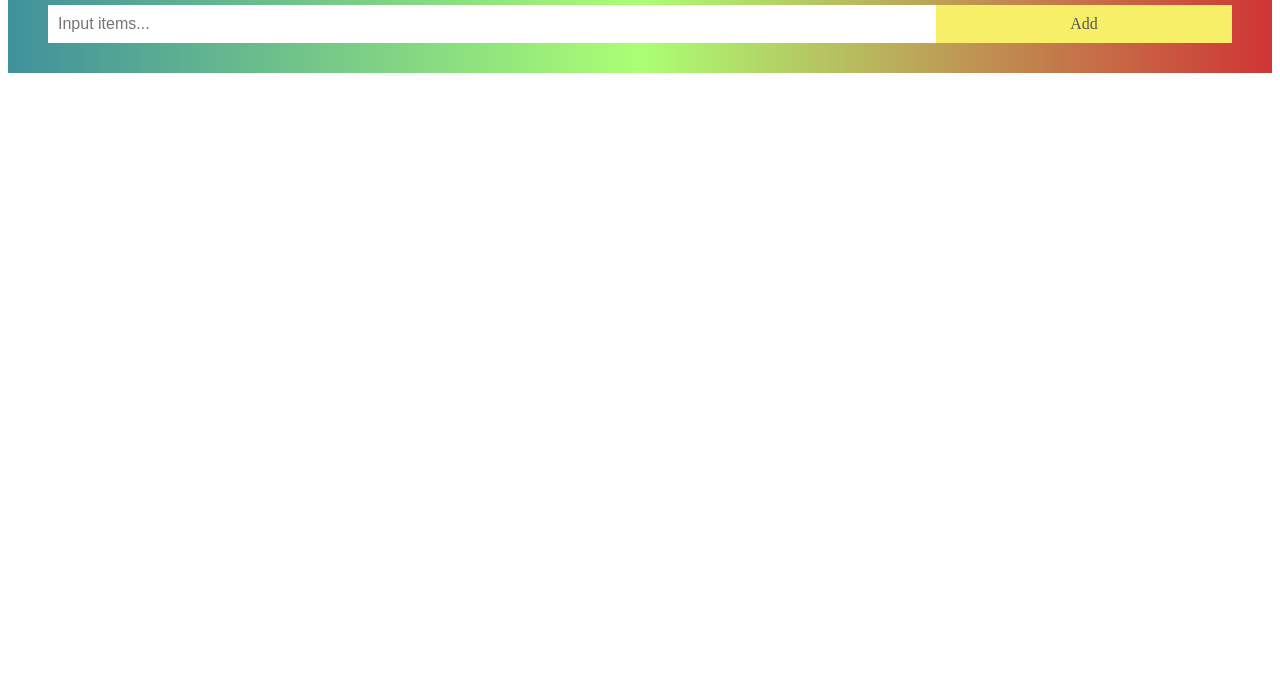
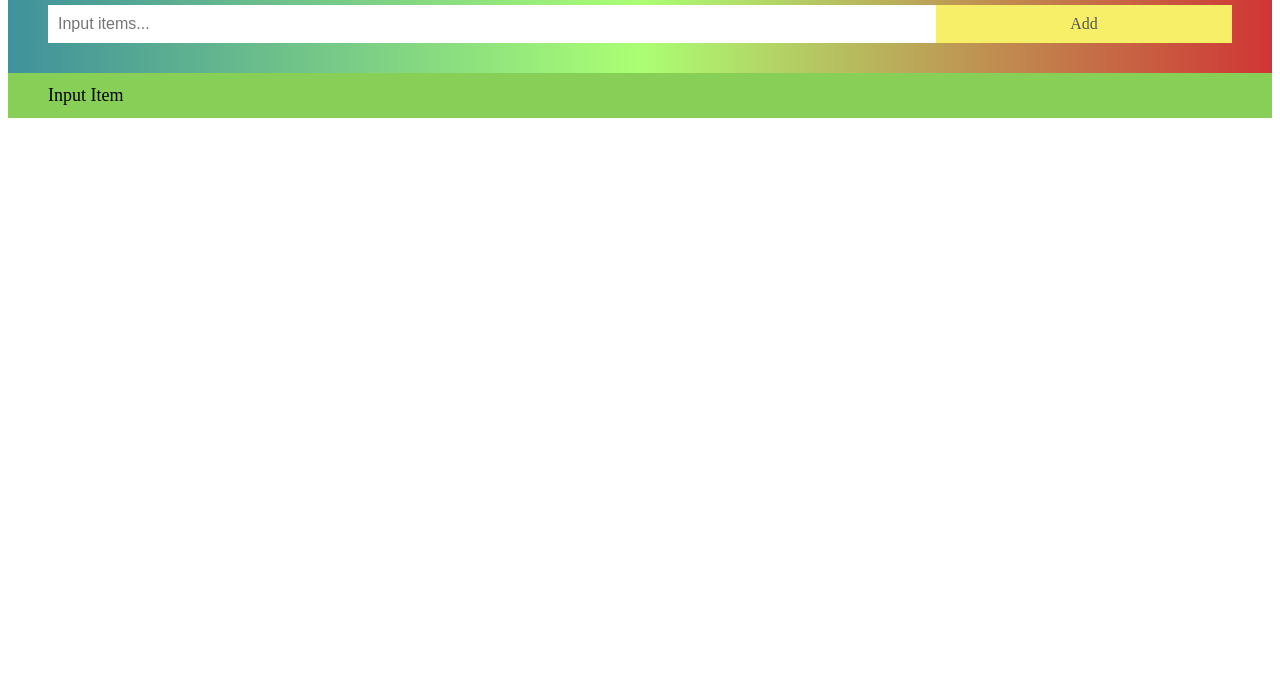
Before and after one commit to Samandcode/To-Do-List, a plain HTML site: page index.html in a window 1280 px wide. Shown: the part 100-800 px from the top of the page. Drawn offline with Linux system fonts and the light colour scheme.

Commit message:
Update index.html

```diff
--- a/index.html
+++ b/index.html
@@ -15,6 +15,7 @@
             <span onclick="newElement()" class="addBtn">Add</span>
           </div>
           <ul id="myUL">
+              <li>Input Item</li>
         </ul>
     </body>
 </html>
```
